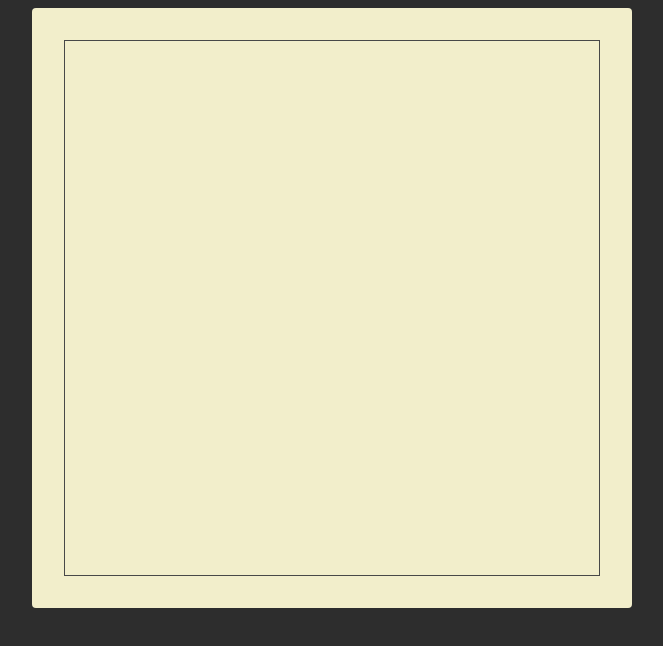
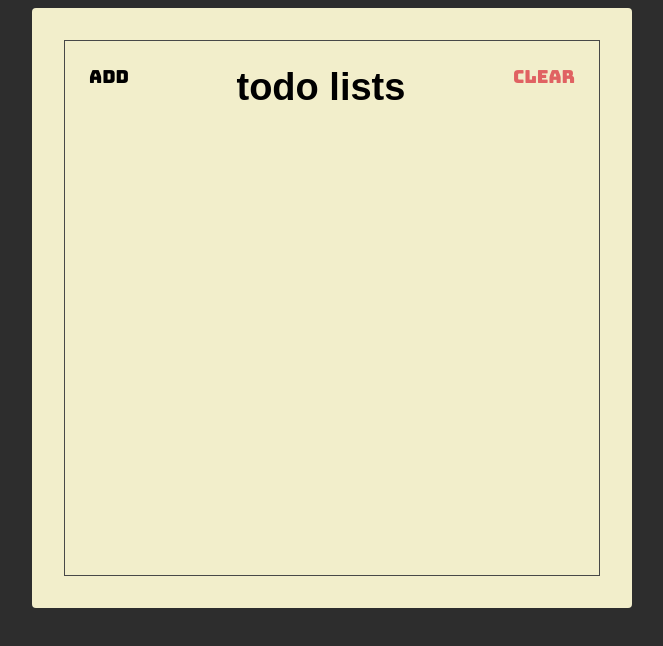
Before and after one commit to firman-alam/react-course, a website: page index.html in a window 1280 px wide. Shown: the whole page, without its empty margins (308-971 px from the left). Drawn offline with Linux system fonts and the light colour scheme; a web font is replaced by a local one.

Commit message:
membuat header section

```diff
--- a/index.html
+++ b/index.html
@@ -13,7 +13,13 @@
   </head>
   <body>
     <div class="container">
-      <div class="frame"></div>
+      <div class="frame">
+        <div class="header">
+          <button class="header-btn">Add</button>
+          <h1 class="header-title">Todo Lists</h1>
+          <button class="header-btn main-red-color">Clear</button>
+        </div>
+      </div>
     </div>
   </body>
 </html>
--- a/style.css
+++ b/style.css
@@ -1,5 +1,13 @@
 * {
   box-sizing: border-box;
+}
+
+:root {
+  --main-red-color: #e06262;
+}
+
+.main-red-color {
+  color: var(--main-red-color);
 }
 
 html {
@@ -35,4 +43,32 @@ body.html {
 .frame {
   border: 1px solid #484848;
   height: 100%;
+
+  display: flex;
+  flex-direction: column;
 }
+
+.header {
+  display: flex;
+  align-items: flex-start;
+}
+
+.header-title {
+  flex: 1;
+  text-align: center;
+
+  font-size: 3.8rem;
+  font-family: "Sofia", sans-serif;
+  text-transform: lowercase;
+}
+
+.header-btn {
+  font-size: 1.8rem;
+  font-family: "Bungee", sans-serif;
+
+  padding: 24px;
+
+  background: unset;
+  border: unset;
+  outline: unset;
+}
```
